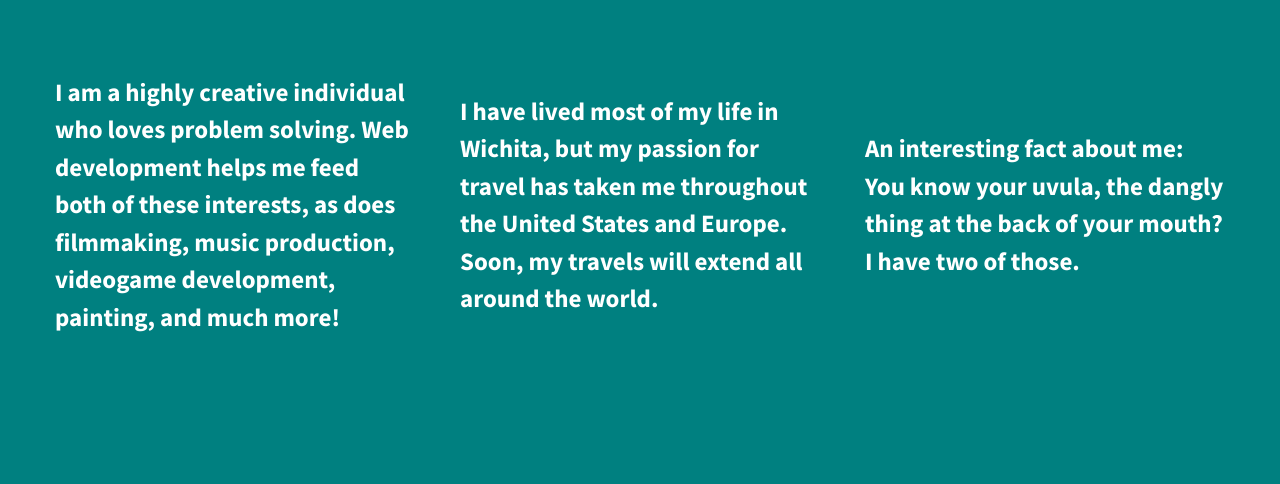
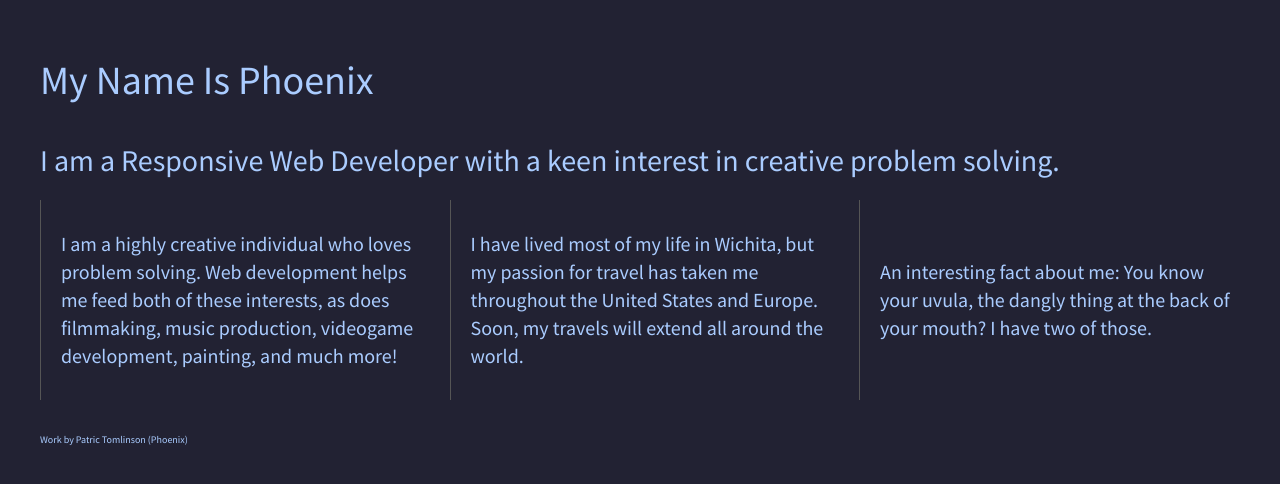
Before and after one commit to PatricTomlinson/flexbox-divs, a plain HTML site: page index.html in a window 1280 px wide. Drawn offline with nearby package versions, Linux system fonts and the light colour scheme.

Commit message:
Updated css and index for redesign

```diff
--- a/css/main.css
+++ b/css/main.css
@@ -11,7 +11,7 @@
    ========================================================================== */
 
 html {
-    color: #222;
+    color: #aaccff;
     font-size: 1em;
     line-height: 1.4;
 }
@@ -97,7 +97,7 @@ textarea {
 
 
 html {
-  background-color: #008080;
+  background-color: #222233;
   height: 100%;
 }
 
@@ -108,11 +108,42 @@ body {
   height: 100%;
 }
 
-.wrapper {
+header {
+  height: 80px;
+  width: 100%;
+  display: flex;
+  align-items: center;
+  text-align: left;
+  font-size: 2em;
+}
+
+main {
+  height: 80px;
+  width: 100%;
+  display: flex;
+  align-items: center;
+  font-size: 1.5em;
+  text-align: left;
+}
+
+footer {
+  height: 80px;
+  width: 100%;
+  display: flex;
+  justify-content: flex-start;
+  align-items: center;
+  text-align: left;
+  font-size: .5em;
+}
+
+.flex-container {
   /*add display:flex and set justify-content to space-between*/
-  font-weight: 700;
+  font-weight: 500;
   display: flex;
-  justify-content: space-between;
+  justify-content: center;
+  align-items: center;
+  flex-flow: row wrap;
+  justify-content:space-between;
 }
 
 .div-1, .div-2, .div-3 {
@@ -120,18 +151,26 @@ body {
   color: #fff;
   line-height: 1.5em;
   font-size: 1.25em;
-  background-color: #008080;
   height: 300px;
   display: flex;
   width: 30%;
-  justify-content: center;
-  align-items: center;
   padding: 15px;
   border: 100px;
   border-width: medium;
 
 }
 
+.flex-items {
+  display: flex;
+  justify-content: center;
+  align-items: center;
+  background-color: #222233;
+  width: 30%;
+  height: 200px;
+  font-size: 1em;
+  border-left: 1px solid #555;
+  padding-left: 20px;
+}
 
 
 
--- a/index.html
+++ b/index.html
@@ -21,18 +21,21 @@
             <p class="browserupgrade">You are using an <strong>outdated</strong> browser. Please <a href="http://browsehappy.com/">upgrade your browser</a> to improve your experience.</p>
         <![endif]-->
 
-        <section class="wrapper">
-            <div class="div-1">
+        <section class="flex-container">
+            <header>My Name Is Phoenix</header>
+            <main>I am a Responsive Web Developer with a keen interest in creative problem solving.</main>
+            <div id="div-1" class="flex-items">
                 I am a highly creative individual who loves problem solving. Web development helps me feed both of these interests, as does
                 filmmaking, music production, videogame development, painting, and much more!
             </div>
-            <div class="div-2">
+            <div id="div-2" class="flex-items">
                 I have lived most of my life in Wichita, but my passion for travel has taken me throughout the United States and Europe. Soon,
                 my travels will extend all around the world.
             </div>
-            <div class="div-3">
+            <div id="div-3" class="flex-items">
                 An interesting fact about me: You know your uvula, the dangly thing at the back of your mouth? I have two of those.
             </div>
+          <footer>Work by Patric Tomlinson (Phoenix)</footer>
         </section>
 
         <script src="https://ajax.googleapis.com/ajax/libs/jquery/1.11.3/jquery.min.js"></script>
```
